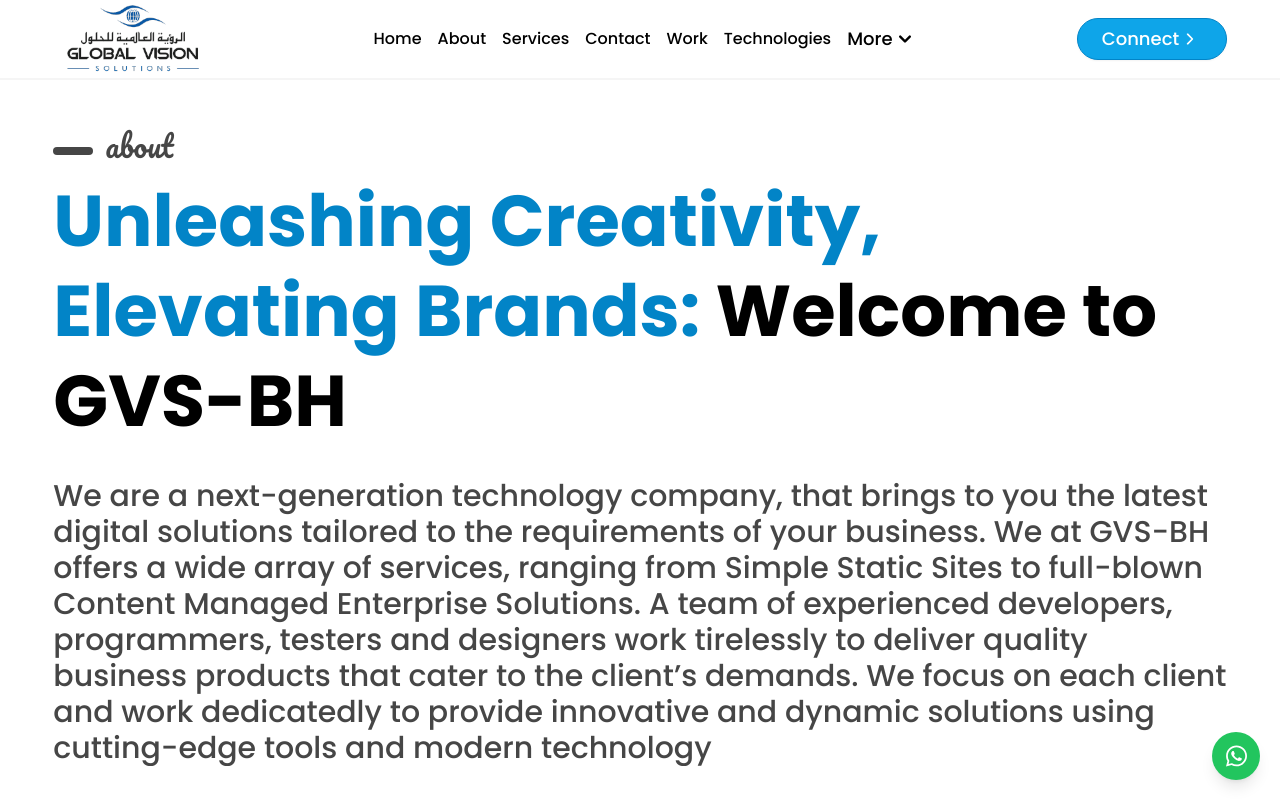
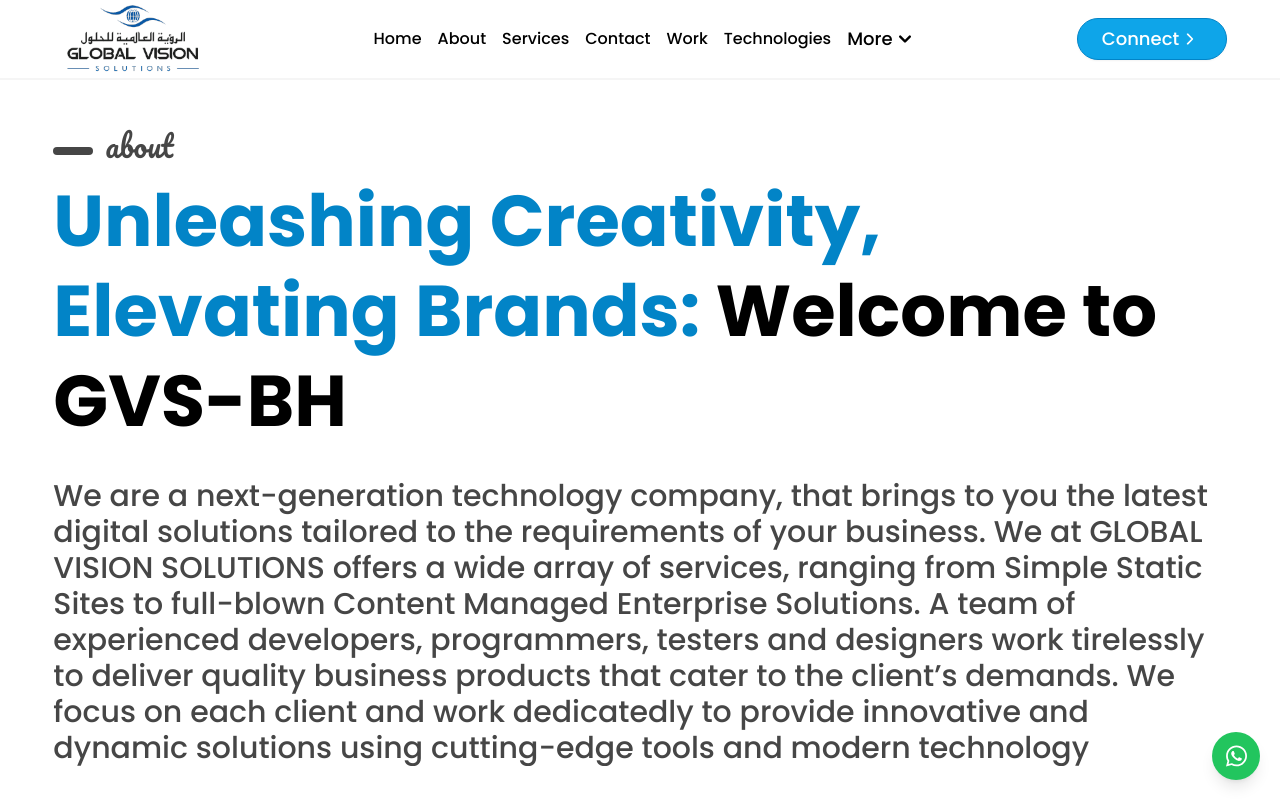
Before and after one commit to aadarsh1503/GVS-BH-IT, a Next.js app: page /about in a window 1280 px wide. Shown: the top 800 px of the page. Built offline with nearby package versions, Linux system fonts and the light colour scheme; what twin.macro would draw is missing.

Commit message:
Update about.tsx

```diff
--- a/src/pages/about.tsx
+++ b/src/pages/about.tsx
@@ -26,7 +26,7 @@
             <h2 className='mt-5'>
               We are a next-generation technology company, that brings to you
               the latest digital solutions tailored to the requirements of your
-              business. We at GVS-BH offers a wide array of services, ranging
+              business. We at GLOBAL VISION SOLUTIONS offers a wide array of services, ranging
               from Simple Static Sites to full-blown Content Managed Enterprise
               Solutions. A team of experienced developers, programmers, testers
               and designers work tirelessly to deliver quality business products
```
